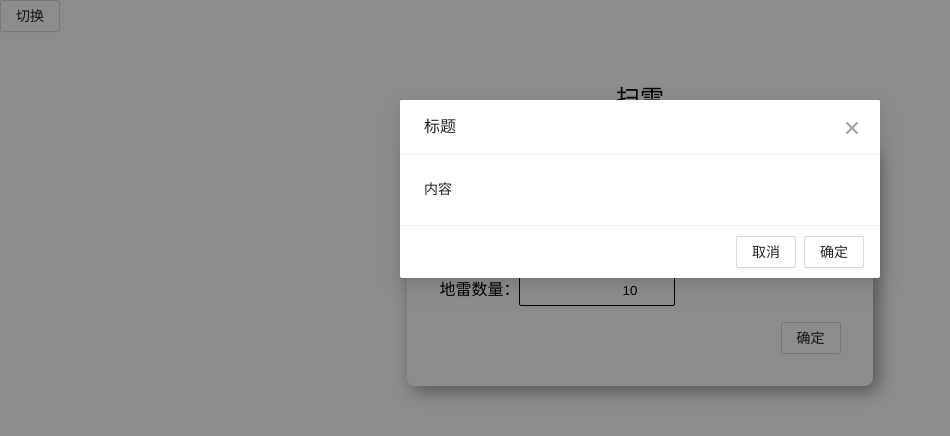
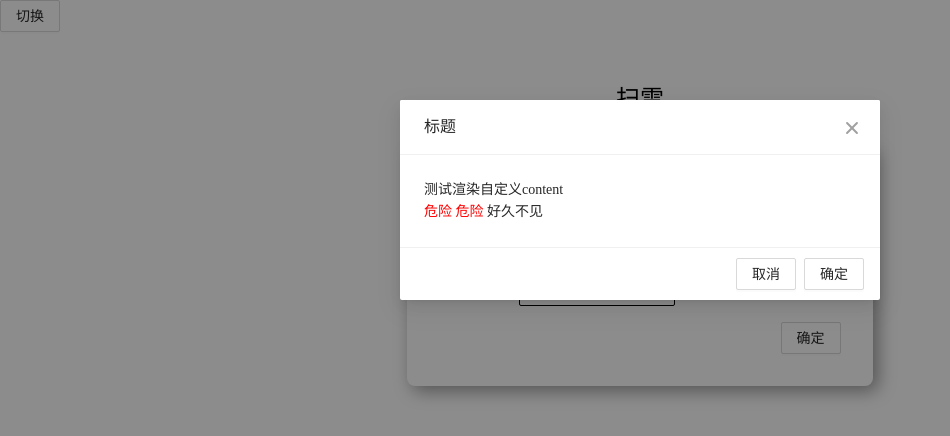
Before and after one commit to enpitsuLin/minesweeper-next, a React app: page / in a window 1280 px wide. Both pictures are taken after a click on the button "切换". Shown: the top 436 px of the page, without its empty margins (0-950 px from the left). Built offline with nearby package versions, Linux system fonts and the light colour scheme.

Commit message:
feat: 为简单对话框增加方法调用组件

```diff
--- a/src/App.tsx
+++ b/src/App.tsx
@@ -1,17 +1,31 @@
 import React, { useState } from 'react';
 import { Button, Modal, Game } from '@/components/';
+import { alert } from './components/Modal';
 
 function App() {
 	const [visible, setVisible] = useState(false);
 	return (
 		<div>
-			<Button onClick={setVisible.bind(this, true)}>
+			<Button
+				onClick={() => {
+					alert(
+						'标题',
+						<>
+							<p>测试渲染自定义content</p>
+							<p>
+								<span style={{ color: 'red' }}>危险 危险 </span>好久不见
+							</p>
+						</>
+					);
+					// setVisible(true);
+				}}
+			>
 				<span>切换</span>
 			</Button>
 			<Modal
 				visible={visible}
 				title="标题"
-				closeOnModal={false}
+				appendToBody={true}
 				onOk={() => {
 					setVisible(false);
 				}}
--- a/src/components/Modal/index.tsx
+++ b/src/components/Modal/index.tsx
@@ -1,4 +1,5 @@
-import React, { Component } from 'react';
+import React, { cloneElement, FunctionComponent, ReactFragment, ReactNode } from 'react';
+import { createPortal, render, unmountComponentAtNode } from 'react-dom';
 import './style.scss';
 import Button from '../Button';
 
@@ -7,24 +8,22 @@ interface Prop {
 	visible: boolean;
 	/** 是否模态对话框 */
 	closeOnModal?: boolean;
+	/** 是否插入body节点 */
+	appendToBody?: boolean;
 	onOk: () => void;
 	onCancel: () => void;
 }
 
-export default class Modal extends Component<Prop> {
-	constructor(props: Prop) {
-		super(props);
-	}
+const Modal: FunctionComponent<Prop> = props => {
+	const { title, closeOnModal, appendToBody, onCancel, onOk } = props;
 
-	render() {
-		const { title, closeOnModal, onCancel, onOk } = this.props;
-
-		return this.props.visible === true ? (
+	const modal =
+		props.visible === true ? (
 			<div>
 				<div
 					className="modal-mask"
 					onClick={() => {
-						if (closeOnModal || closeOnModal === undefined) onCancel();
+						if (closeOnModal) onCancel();
 					}}
 				/>
 				<div className="modal-wrap" role="dialog">
@@ -38,7 +37,7 @@ export default class Modal extends Component<Prop> {
 							<div className="modal-header">
 								<div className="modal-title">{title}</div>
 							</div>
-							<div className="modal-body">{this.props.children}</div>
+							<div className="modal-body">{props.children}</div>
 							<div className="modal-footer">
 								<Button onClick={onCancel.bind(this)}>
 									<span>取消</span>
@@ -52,5 +51,36 @@ export default class Modal extends Component<Prop> {
 				</div>
 			</div>
 		) : null;
-	}
-}
+	return appendToBody ? createPortal(modal, document.body) : modal;
+};
+
+const alert = (title: string, context: string | ReactNode | ReactFragment, option?: any) => {
+	const component = (
+		<Modal
+			title={title}
+			visible={true}
+			onOk={() => {
+				render(cloneElement(component, { visible: false }), div);
+				unmountComponentAtNode(div);
+				div.remove();
+			}}
+			onCancel={() => {
+				render(cloneElement(component, { visible: false }), div);
+				unmountComponentAtNode(div);
+				div.remove();
+			}}
+		>
+			{context}
+		</Modal>
+	);
+	const div = document.createElement('div');
+	document.body.append(div);
+	render(component, div);
+};
+
+Modal.defaultProps = {
+	closeOnModal: true
+};
+
+export default Modal;
+export { alert };
```
